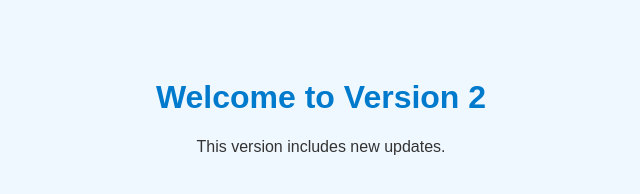
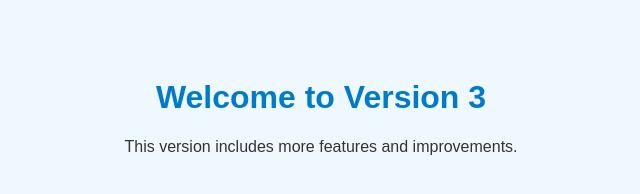
Before and after one commit to IqraGohar/cicd-vscode-demo, a plain HTML site: page index.html in a window 1280 px wide. Shown: the whole page, without its empty margins (319-959 px from the left). Drawn offline with Linux system fonts and the light colour scheme.

Commit message:
Update to Version 3

```diff
--- a/index.html
+++ b/index.html
@@ -18,7 +18,7 @@
   </style>
 </head>
 <body>
-  <h1>Welcome to Version 2</h1>
-   <p>This version includes new updates.</p>
+  <h1>Welcome to Version 3</h1>
+<p>This version includes more features and improvements.</p>
 </body>
 </html>
```
